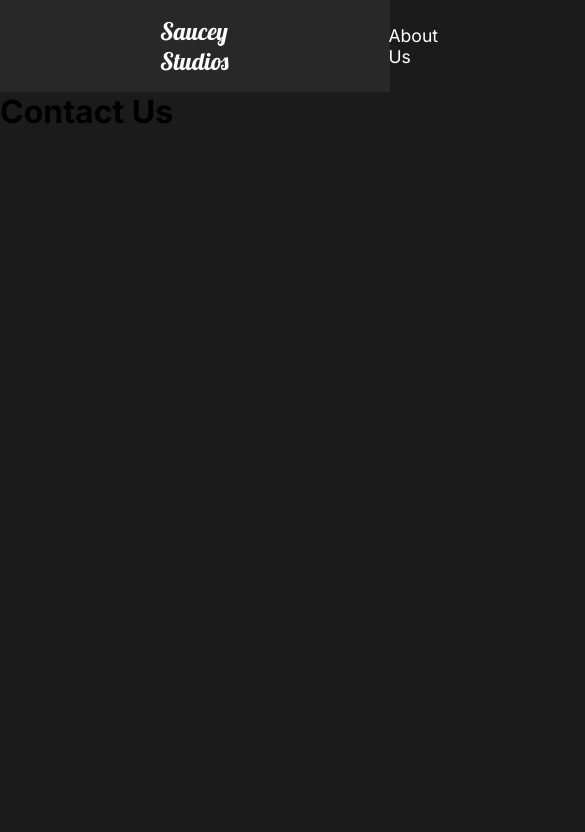
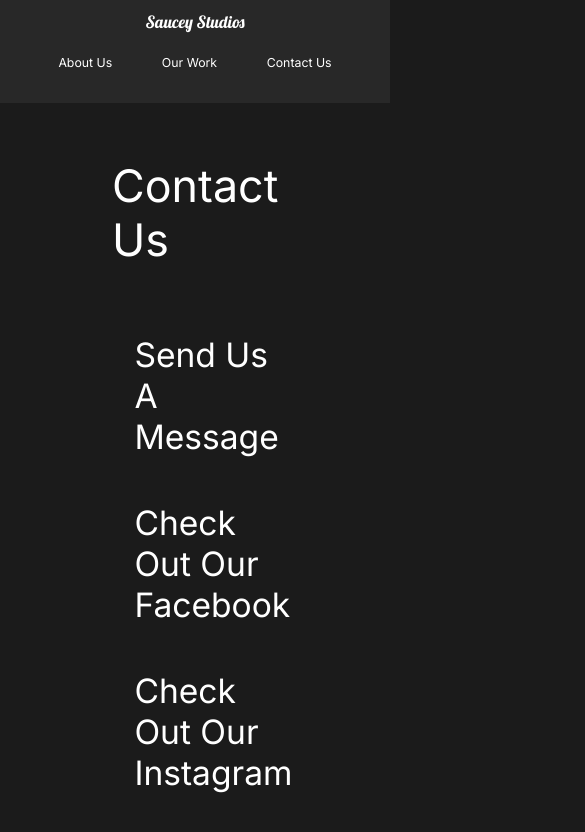
Before and after one commit to Clark-Code/Saucey-Studios, a React (Create React App) app: page /Contact in a window 390 px wide. Shown: the top 832 px of the page, 585 px wide, since content can reach past the window. Built offline with nearby package versions, Linux system fonts and the light colour scheme.

Commit message:
Nav Animation & Responsive

```diff
--- a/src/Animation.jsx
+++ b/src/Animation.jsx
@@ -75,7 +75,20 @@
 		opacity: 1,
 		transition: {
 			ease: 'easeOut',
-			duration: 1.25,
+			duration: 1.2,
 		},
 	},
 };
+
+export const line = {
+	hidden: {
+		width: '0%',
+	},
+	show: {
+		width: '100%',
+		transition: {
+			duration: 1.5,
+			ease: 'easeOut',
+		},
+	},
+};
--- a/src/components/Contact.jsx
+++ b/src/components/Contact.jsx
@@ -1,11 +1,66 @@
 import React from 'react';
+import { titleAnimation } from '../Animation';
+//styled-components
+import styled from 'styled-components';
+//framer-motion
+import { motion } from 'framer-motion';
 
 const ContactUs = () => {
 	return (
-		<div>
-			<h1>Contact Us</h1>
-		</div>
+		<ContactStyle>
+			<motion.div>
+				<Title>
+					<Hide>
+						<motion.h2 variants={titleAnimation}>Contact Us</motion.h2>
+					</Hide>
+				</Title>
+				<Social variants={titleAnimation}>
+					<Circle />
+					<h2>Send Us A Message</h2>
+				</Social>
+				<Social variants={titleAnimation}>
+					<Circle />
+					<h2>Check Out Our Facebook</h2>
+				</Social>
+				<Social variants={titleAnimation}>
+					<Circle />
+					<h2>Check Out Our Instagram</h2>
+				</Social>
+			</motion.div>
+		</ContactStyle>
 	);
 };
 
+const ContactStyle = styled.div`
+	padding: 5rem 10rem;
+	color: #353535;
+	min-height: 90vh;
+`;
+
+const Title = styled.div`
+	margin-bottom: 4rem;
+	color: white;
+`;
+
+const Hide = styled.div`
+	overflow: hidden;
+`;
+
+const Circle = styled.div`
+	border-radius: 50%;
+	width: 3rem;
+	height: 3rem;
+	background: #23d997;
+`;
+
+const Social = styled(motion.div)`
+	display: flex;
+	align-items: center;
+	h2 {
+		margin: 2rem;
+		color: white;
+		font-size: 3rem;
+	}
+`;
+
 export default ContactUs;
--- a/src/components/FaqSection.jsx
+++ b/src/components/FaqSection.jsx
@@ -1,7 +1,10 @@
 import React from 'react';
 import styled from 'styled-components';
+import Toggle from './Toggle';
 //styled-components
 import { About } from '../styles';
+//framer-motion
+import { AnimatePresence, AnimateSharedLayout } from 'framer-motion';
 
 const FaqSection = () => {
 	return (
@@ -9,8 +12,8 @@
 			<h2>
 				Frequently asked <span>questions</span>
 			</h2>
-			<div className="question">
-				<h4>How do I start?</h4>
+			<AnimateSharedLayout>
+				<Toggle title="How Do I Start?">
 					<div className="answer">
 						<p>Lorem ipsum dolor sit amet consectetur.</p>
 						<p>
@@ -18,10 +21,8 @@
 							Voluptatibus rerum suscipit fuga quia ab cumque.
 						</p>
 					</div>
-				<div className="faq-line"></div>
-			</div>
-			<div className="question">
-				<h4>Hours of operation</h4>
+				</Toggle>
+				<Toggle title="Hours Of Operation">
 					<div className="answer">
 						<p>Lorem ipsum dolor sit amet consectetur.</p>
 						<p>
@@ -29,10 +30,8 @@
 							Voluptatibus rerum suscipit fuga quia ab cumque.
 						</p>
 					</div>
-				<div className="faq-line"></div>
-			</div>
-			<div className="question">
-				<h4>Payment methods</h4>
+				</Toggle>
+				<Toggle title="Payment Methods">
 					<div className="answer">
 						<p>Lorem ipsum dolor sit amet consectetur.</p>
 						<p>
@@ -40,10 +39,8 @@
 							Voluptatibus rerum suscipit fuga quia ab cumque.
 						</p>
 					</div>
-				<div className="faq-line"></div>
-			</div>
-			<div className="question">
-				<h4>What products do you offer?</h4>
+				</Toggle>
+				<Toggle title="What Products Do You Offer?">
 					<div className="answer">
 						<p>Lorem ipsum dolor sit amet consectetur.</p>
 						<p>
@@ -51,8 +48,8 @@
 							Voluptatibus rerum suscipit fuga quia ab cumque.
 						</p>
 					</div>
-				<div className="faq-line"></div>
-			</div>
+				</Toggle>
+			</AnimateSharedLayout>
 		</Faq>
 	);
 };
--- a/src/components/GlobalStyles.jsx
+++ b/src/components/GlobalStyles.jsx
@@ -5,6 +5,12 @@
         margin: 0;
         padding: 0;
         box-sizing: border-box;
+    }
+
+    html{
+        @media (max-width: 1700px){
+            font-size:70%;
+        }
     }
 
     body{
--- a/src/components/Nav.jsx
+++ b/src/components/Nav.jsx
@@ -1,9 +1,14 @@
 import React from 'react';
+//styled-components
 import styled from 'styled-components';
 //router
-import { Link } from 'react-router-dom';
+import { Link, useLocation } from 'react-router-dom';
+//framer-motion
+import { motion } from 'framer-motion';
 
 const Nav = () => {
+	const { pathname } = useLocation();
+
 	return (
 		<MainNav>
 			<h1>
@@ -14,12 +19,27 @@
 			<ul>
 				<li>
 					<Link to="/">About Us</Link>
+					<Line
+						transition={{ duration: 0.75 }}
+						initial={{ width: '0%' }}
+						animate={{ width: pathname === '/' ? '50%' : '0%' }}
+					/>
 				</li>
 				<li>
 					<Link to="/work">Our Work</Link>
+					<Line
+						transition={{ duration: 0.75 }}
+						initial={{ width: '0%' }}
+						animate={{ width: pathname === '/work' ? '50%' : '0%' }}
+					/>
 				</li>
 				<li>
 					<Link to="/contact">Contact Us</Link>
+					<Line
+						transition={{ duration: 0.75 }}
+						initial={{ width: '0%' }}
+						animate={{ width: pathname === '/contact' ? '50%' : '0%' }}
+					/>
 				</li>
 			</ul>
 		</MainNav>
@@ -52,6 +72,33 @@
 		padding-left: 10rem;
 		position: relative;
 	}
+	@media (max-width: 1300px) {
+		flex-direction: column;
+		padding: 1rem;
+		#logo {
+			padding: 5rem;
+		}
+		ul {
+			padding: 2rem;
+			justify-content: space-around;
+			width: 100%;
+		}
+
+		li {
+			padding: 0;
+		}
+	}
+`;
+
+const Line = styled(motion.div)`
+	height: 0.3rem;
+	background: #23d997;
+	position: absolute;
+	bottom: -80%;
+	left: 60%;
+	@media (max-width: 1300px) {
+		left: 0%;
+	}
 `;
 
 export default Nav;
--- a/src/components/OurWork.jsx
+++ b/src/components/OurWork.jsx
@@ -6,13 +6,16 @@
 import athlete from '../img/athlete1.png';
 import driver from '../img/driver1.png';
 import couple from '../img/couple1.png';
+//framer-motion
+import { line } from '../Animation';
+import { motion } from 'framer-motion';
 
 const OurWork = () => {
 	return (
 		<Work>
 			<Movie>
 				<h2>Fight Night</h2>
-				<div className="line"></div>
+				<motion.div variants={line} className="line"></motion.div>
 				<Link to="/work/fight-night">
 					<img src={athlete} alt="athlete" />
 				</Link>
--- /dev/null
+++ b/src/components/Toggle.jsx
@@ -0,0 +1,17 @@
+import React, { useState } from 'react';
+//framer-motion
+import { motion } from 'framer-motion';
+
+const Toggle = ({ children, title }) => {
+	const [toggle, setToggle] = useState(false);
+	return (
+		<motion.div layout className="question" onClick={() => setToggle(!toggle)}>
+			<motion.h4 layout>{title}</motion.h4>
+			{toggle ? children : ''}
+
+			<div className="faq-line"></div>
+		</motion.div>
+	);
+};
+
+export default Toggle;
--- a/src/pages/MovieDetail.jsx
+++ b/src/pages/MovieDetail.jsx
@@ -61,7 +61,12 @@
 		position: absolute;
 		top: 10%;
 		left: 50%;
+		padding-bottom: 10rem;
 		transform: translate(-50%, -10%);
+		font-family: 'Lobster', sans-serif;
+		@media (max-width: 1300px) {
+			padding-bottom: 30rem;
+		}
 	}
 	img {
 		width: 100%;
@@ -76,6 +81,9 @@
 	margin: 5rem 10rem;
 	align-items: center;
 	justify-content: space-around;
+	@media (max-width: 1300px) {
+		flex-direction: column;
+	}
 `;
 
 const ImageDisplay = styled.div`
--- a/src/styles.jsx
+++ b/src/styles.jsx
@@ -9,6 +9,11 @@
 	justify-content: space-between;
 	padding: 5rem 10rem;
 	color: white;
+	@media (max-width: 1300px) {
+		display: block;
+		padding: 2rem 2rem;
+		text-align: center;
+	}
 `;
 
 export const Description = styled.div`
@@ -16,6 +21,12 @@
 	padding-right: 5rem;
 	h2 {
 		font-weight: lighter;
+	}
+	@media (max-width: 1300px) {
+		padding: 0%;
+		button {
+			margin: 2rem 0rem 5rem 0rem;
+		}
 	}
 `;
 
@@ -36,6 +47,9 @@
 export const Cards = styled.div`
 	display: flex;
 	flex-wrap: wrap;
+	@media (max-width: 1300px) {
+		justify-content: center;
+	}
 `;
 
 export const Card = styled.div`
```
Lines whose indentation alone changed are shown as unchanged.
